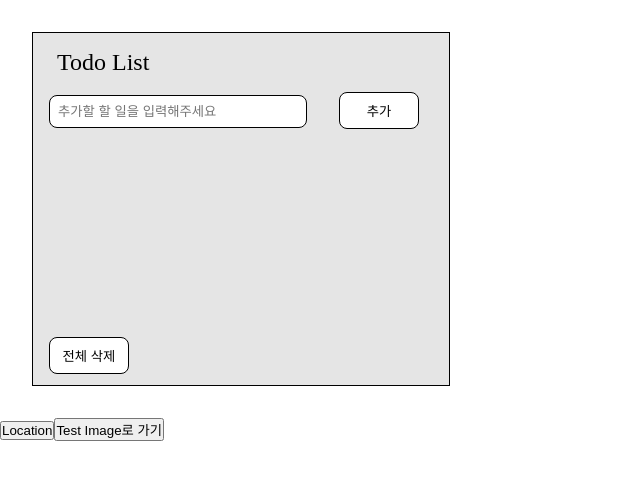
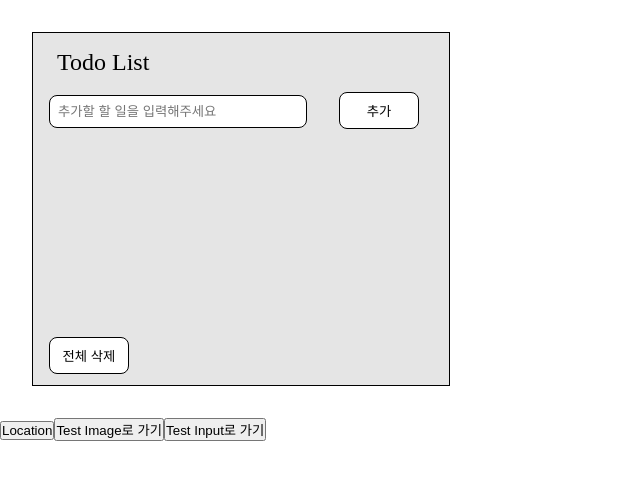
Before and after one commit to Bae0203/LearnTypescript, a React (Create React App) app: page / in a window 1280 px wide. Shown: the top 480 px of the page, without its empty margins (0-640 px from the left). Built offline with nearby package versions, Linux system fonts and the light colour scheme.

Commit message:
ADD :: TestProj

```diff
--- a/src/App.tsx
+++ b/src/App.tsx
@@ -83,6 +83,7 @@ function App() {
       <Location></Location>
 
       <button onClick={() => Navigate("/image")}>Test Image로 가기</button>
+      <button onClick={() => Navigate("/input")}>Test Input로 가기</button>
 
       <div></div>
     </>
--- a/src/Router.tsx
+++ b/src/Router.tsx
@@ -2,6 +2,7 @@ import React from "react";
 import { BrowserRouter, Route, Routes } from "react-router-dom";
 import App from "./App";
 import TestImage from "./pages/TestImage";
+import TestProj from "./pages/TestProj";
 
 const Router = () => {
   return (
@@ -9,6 +10,7 @@ const Router = () => {
       <Routes>
         <Route path="/" element={<App />}></Route>
         <Route path="/image" element={<TestImage />}></Route>
+        <Route path="/input" element={<TestProj />}></Route>
       </Routes>
     </BrowserRouter>
   );
```
